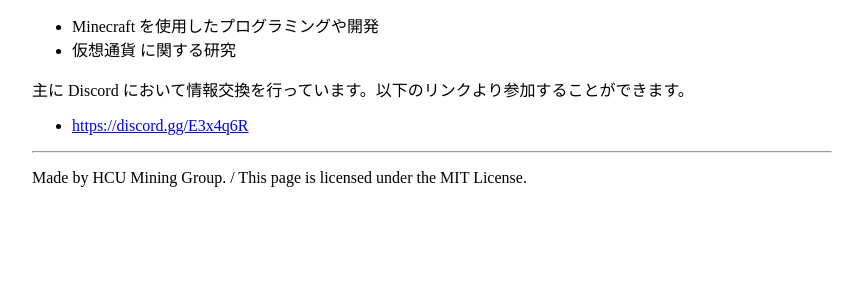
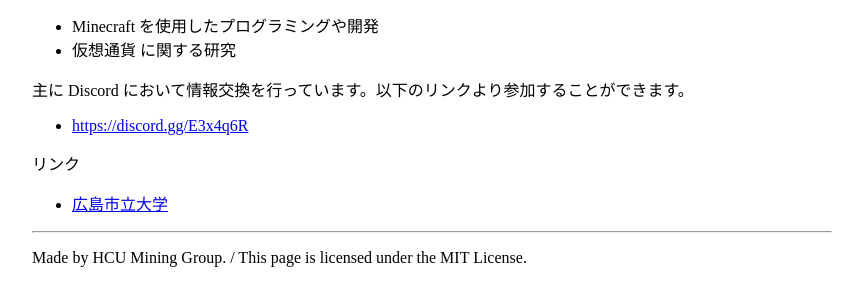
Before and after one commit to hcumining/hcumining.github.io, a plain HTML site: page docs/index.html in a window 1280 px wide. Shown: the part 116-422 px from the top of the page, without its empty margins (208-1071 px from the left). Drawn offline with Linux system fonts and the light colour scheme.

Commit message:
Add link listing

```diff
--- a/docs/index.html
+++ b/docs/index.html
@@ -21,6 +21,11 @@
         <p>主に Discord において情報交換を行っています。以下のリンクより参加することができます。</p>
         <ul>
         <li><a href="https://discord.gg/E3x4q6R">https://discord.gg/E3x4q6R</a></li>
+        </ul>
+        <p>リンク</p>
+        <ul>
+            <li><a href="https://www.hiroshima-cu.ac.jp/">広島市立大学</a></li>
+        </ul>
     </ul>
         <hr>
         <p>Made by HCU Mining Group. / This page is licensed under the MIT License.</p>
```
